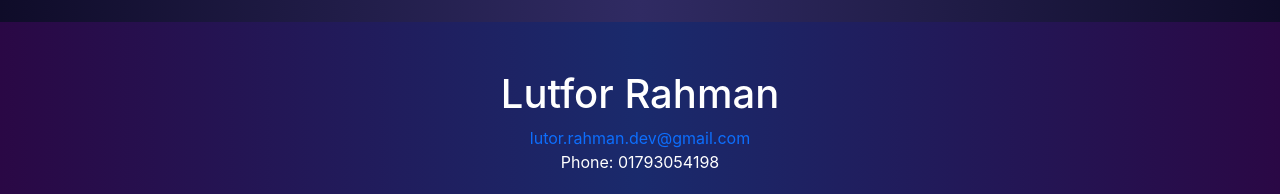
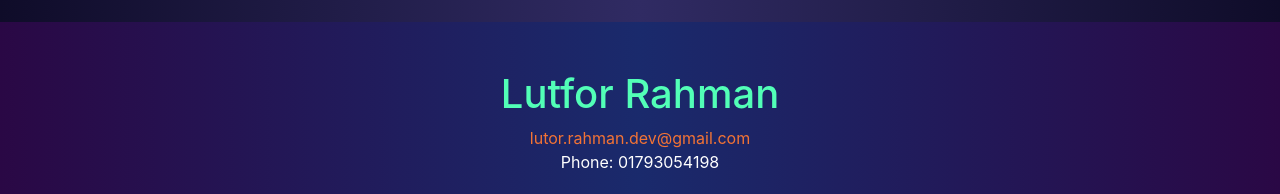
Before and after one commit to lutfor779/personal-portfolio, a React (Create React App) app: page / in a window 1280 px wide. Shown: the part 1775-1969 px from the top of the page. Built offline with nearby package versions, Linux system fonts and the light colour scheme; no server answers.

Commit message:
download resume modified

```diff
--- a/package.json
+++ b/package.json
@@ -6,6 +6,7 @@
     "@testing-library/jest-dom": "^5.15.1",
     "@testing-library/react": "^11.2.7",
     "@testing-library/user-event": "^12.8.3",
+    "animate.css": "^4.1.1",
     "bootstrap": "^5.1.3",
     "emailjs-com": "^3.2.0",
     "react": "^17.0.2",
--- a/src/App.js
+++ b/src/App.js
@@ -7,7 +7,9 @@ import Project from "./pages/Projects/Project/Project";
 import Projects from "./pages/Projects/Projects/Projects";
 import Footer from "./pages/Shared/Footer/Footer";
 import Navigation from './pages/Shared/Navbar/Navigation';
-import NotFound from './pages/Shared/NotFound/NotFound'
+import NotFound from './pages/Shared/NotFound/NotFound';
+import 'animate.css';
+
 
 function App() {
   return (
--- a/src/index.css
+++ b/src/index.css
@@ -5,6 +5,8 @@ body {
     sans-serif;
   -webkit-font-smoothing: antialiased;
   -moz-osx-font-smoothing: grayscale;
+   background: #0f0c29;
+    background: linear-gradient(to right, #0f0c29, #302b63, #0f0c29);
 }
 
 code {
--- a/src/pages/Contact/Contact/Contact.js
+++ b/src/pages/Contact/Contact/Contact.js
@@ -51,11 +51,10 @@ const Contact = () => {
                                 <ContactForm />
                             </Card.Body>
                         </Card>
-
                     </Col>
                 </Row>
             </Container>
-        </div>
+        </div >
     );
 };
 
--- a/src/pages/Home/About/About.js
+++ b/src/pages/Home/About/About.js
@@ -1,11 +1,12 @@
 import React from 'react';
 import { Col, Container, Row } from 'react-bootstrap';
+import { Link } from 'react-router-dom';
 import profile from '../../../images/lr3.png';
 
 const About = () => {
     return (
         <div className="color2">
-            <Container >
+            <Container>
                 <h1 className="text pt-5" id="about">About Me</h1>
                 <Row xs={1} md={2} className="py-5 px-3 align-items-center text-white">
                     <Col>
@@ -21,9 +22,10 @@ const About = () => {
                         <p>
                             Knowledgeable Front End Developer adept at creating successful websites that meet customer needs. Specializing in collaborating with all kinds of customers to gather requirements, produce plans and improve designs for usability and functionality.
                         </p>
-                        <a href="https://drive.google.com/file/d/18b6KTrb3fTtyDcACYpww3xH98xGZiqjV/view?usp=sharing" target="_blank" rel="noreferrer">
+
+                        <Link to="/public/Md_Lutfor_Rahman_Resume.pdf" target="_blank" download>
                             <button className="nav-btn">Download Resume</button>
-                        </a>
+                        </Link>
                     </Col>
                 </Row>
             </Container>
--- a/src/pages/Home/Intro/Intro.js
+++ b/src/pages/Home/Intro/Intro.js
@@ -11,6 +11,7 @@ const Intro = () => {
                     <Col className="text-start" xs={{ order: 'last' }} md={{ order: 'first' }}>
                         <p className="text">WELCOME TO MY WORLD</p>
                         <h1>Hi, I'm <span className="highlight">LUTFOR RAHMAN</span></h1>
+
                         <h3>a <span className="highlight">Web Developer</span></h3>
                         <p>
                             I love to create Awesome website with more cleaner code. Knowledgeable in the user interface, testing, and
--- a/src/pages/Projects/Project/Project.js
+++ b/src/pages/Projects/Project/Project.js
@@ -83,6 +83,7 @@ const Project = () => {
                         </Row>
                     </Card>
                 </div>
+                {/* </Fade> */}
             </Container>
         </div>
     );
--- a/src/pages/Projects/Projects/Projects.js
+++ b/src/pages/Projects/Projects/Projects.js
@@ -2,6 +2,7 @@ import React, { useEffect, useState } from 'react';
 import { Container, Row } from 'react-bootstrap';
 import './Projects.css';
 import SingleProject from './SingleProject/SingleProject';
+
 const Projects = () => {
     const [projects, setProjects] = useState([]);
 
--- a/src/pages/Shared/Footer/Footer.js
+++ b/src/pages/Shared/Footer/Footer.js
@@ -4,8 +4,11 @@ import "./Footer.css"
 const Footer = () => {
     return (
         <footer className="pt-5 color2 text-white">
-            <h1>Lutfor Rahman</h1>
-            <a href="https://mail.google.com/mail/u/0/#inbox?compose=new" target="_blank" rel="noreferrer">lutor.rahman.dev@gmail.com</a><br />
+            <h1 className="highlight">Lutfor Rahman</h1>
+            <a href="https://mail.google.com/mail/u/0/#inbox?compose=new"
+                target="_blank"
+                rel="noreferrer"
+                className="text">lutor.rahman.dev@gmail.com</a><br />
             <p>Phone: 01793054198</p>
             <p className="mb-4">Address: Dhaka-1230, Bangladesh</p>
             <hr className="w-75 mx-auto" />
--- a/src/pages/Shared/Navbar/Navigation.js
+++ b/src/pages/Shared/Navbar/Navigation.js
@@ -6,7 +6,11 @@ import './Navigation.css';
 
 const Navigation = () => {
     return (
-        <Navbar collapseOnSelect expand="md" style={{ backgroundColor: "#0c0845" }} variant="dark" sticky="top">
+        <Navbar sticky='top'
+            collapseOnSelect
+            expand="md"
+            style={{ backgroundColor: "#0c0845" }}
+            variant="dark">
             <Container>
                 <Navbar.Brand as={HashLink} to="/">
                     <img
@@ -36,6 +40,7 @@ const Navigation = () => {
                 </Navbar.Collapse>
             </Container>
         </Navbar>
+
     );
 };
 
--- a/src/pages/Shared/NotFound/NotFound.js
+++ b/src/pages/Shared/NotFound/NotFound.js
@@ -1,5 +1,5 @@
 import React from 'react';
-import { Button, Col, Container, Row } from 'react-bootstrap';
+import { Col, Container, Row } from 'react-bootstrap';
 import './NotFound.css';
 
 const NotFound = () => {
```
Also changed, not shown: 2 other files (tests, documents, lock files or other folders).
